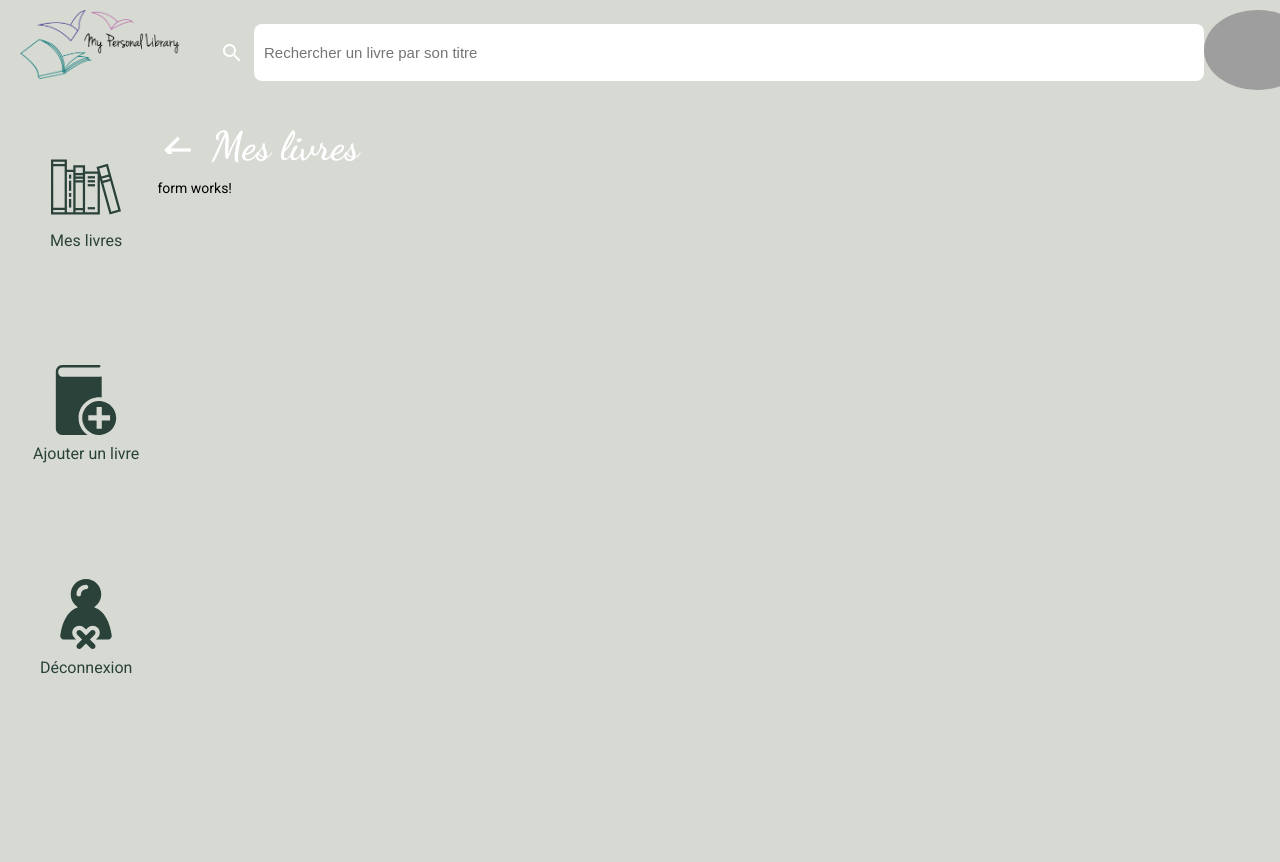
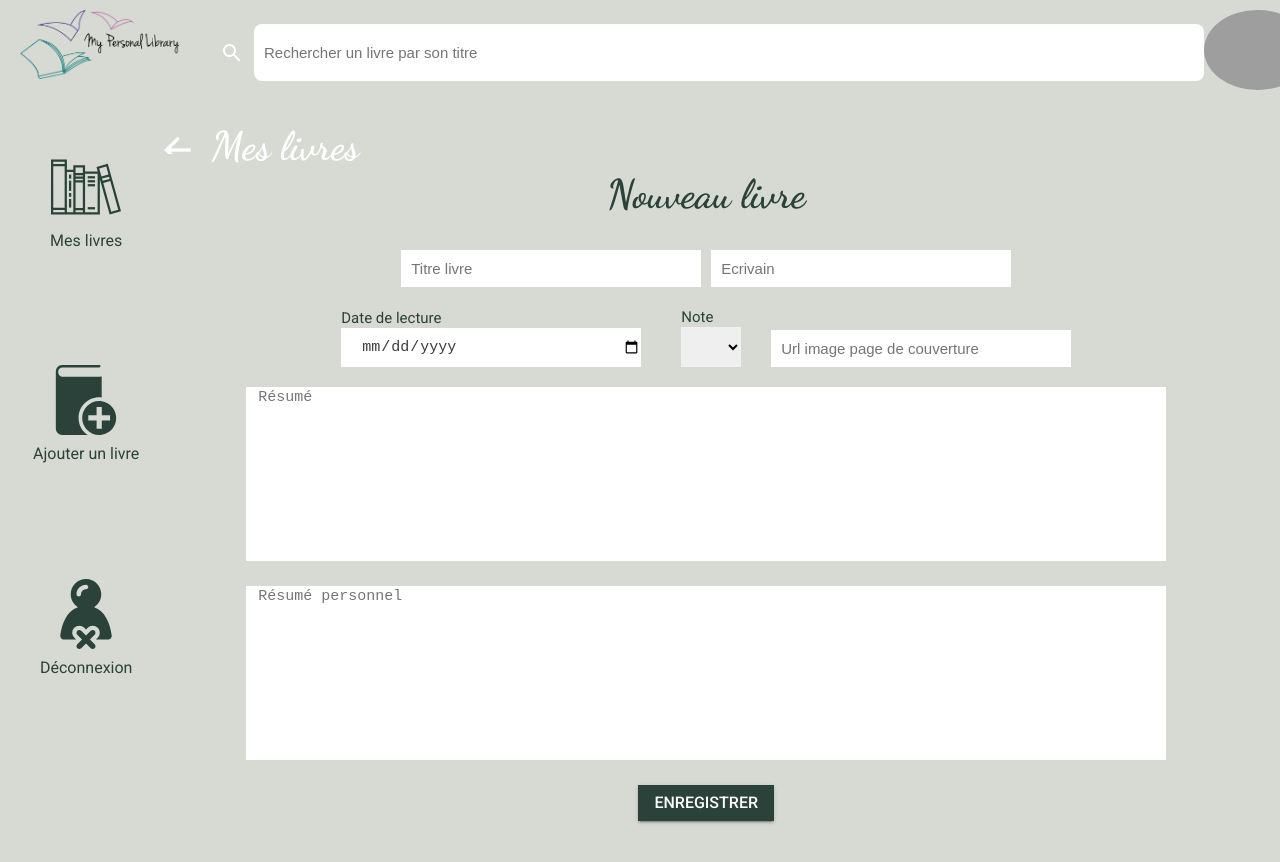
Before and after one commit to mydnac/myPersonalLibrary-app, an Angular app: page /edit-book in a window 1280 px wide. Shown: the top 862 px of the page. Before the commit the page ends 800 px from the top, so only its background shows below. Built offline with nearby package versions, Linux system fonts and the light colour scheme; grey boxes are pictures that could not be loaded.

Commit message:
feat(edit-book): form new book with errors message and CSS

```diff
--- a/src/app/pages/edit-book/form/form.component.html
+++ b/src/app/pages/edit-book/form/form.component.html
@@ -1 +1,64 @@
-<p>form works!</p>
+<div class="form">
+  <h1>Nouveau livre</h1>
+  <form (ngSubmit)="myForm.valid && onSubmit()" #myForm="ngForm">
+
+    <div class="first-flex">
+      <div>
+        <input class="input-title" type="text" name="title" placeholder="Titre livre" [(ngModel)]="book.title" required
+          #title='ngModel'>
+        <div class="errorMessage" *ngIf="title.errors?.required && myForm.submitted">Un titre est requis</div>
+      </div>
+
+      <div>
+        <input class="input-writer" type="text" name="writer" placeholder="Ecrivain">
+        <!-- <div class="errorMessage" *ngIf="writer.errors?.required && myForm.submitted">Le nom de l'écrivain est requis
+        </div> -->
+      </div>
+    </div>
+
+    <div class="second-flex">
+      <div class="reading-date">
+        <label class="label" for="date">Date de lecture</label>
+        <input class="input-date" type="date" name="date" [(ngModel)]="book.readingDate" required #date='ngModel'>
+        <div class="errorMessage" *ngIf="date.errors?.required && myForm.submitted">Une date de lecture est requise
+        </div>
+      </div>
+
+      <div class="rating">
+        <label for="rating">Note</label>
+        <select [(ngModel)]="book.rating" name="rating" id="rating" required #rating='ngModel'>
+          <option value="1">1</option>
+          <option value="2">2</option>
+          <option value="3">3</option>
+          <option value="4">4</option>
+          <option value="5">5</option>
+        </select>
+        <div class="errorMessage" *ngIf="rating.errors?.required && myForm.submitted">Une note est requise</div>
+      </div>
+
+      <div>
+        <input class="input-img" type="text" name="img" [(ngModel)]="book.img"
+          placeholder="Url image page de couverture" required #img='ngModel'>
+        <div class="errorMessage" *ngIf="img.errors?.required && myForm.submitted">Une page de couverture est requise
+        </div>
+      </div>
+    </div>
+
+    <div class="input-summary">
+      <textarea rows="10" cols="100" name="summary" [(ngModel)]="book.summary" #summary='ngModel' required
+        placeholder="Résumé"></textarea>
+      <div class="errorMessage" *ngIf="summary.errors?.required && myForm.submitted">Un résumé est requis</div>
+    </div>
+
+    <div class="input-personal-summary">
+      <textarea rows="10" cols="100" name="personalSummary" [(ngModel)]="book.personalSummary"
+        #personalSummary='ngModel' required placeholder="Résumé personnel"></textarea>
+      <div class="errorMessage" *ngIf="personalSummary.errors?.required && myForm.submitted">Un résumé personnel est
+        requis</div>
+    </div>
+    <div class="button">
+      <button mat-raised-button color="primary">ENREGISTRER</button>
+    </div>
+  </form>
+
+</div>
--- a/src/app/pages/edit-book/form/form.component.scss
+++ b/src/app/pages/edit-book/form/form.component.scss
@@ -0,0 +1,97 @@
+.form {
+  display: flex;
+  flex-direction: column;
+  align-items: center;
+}
+
+h1 {
+  color: var(--secondary-color);
+  font-family: "Dancing Script", "Roboto", cursive;
+  font-size: 40px;
+  margin-bottom: 40px;
+}
+
+input {
+  padding: 10px 0px;
+  width: 300px;
+  border: none;
+  font-size: 15px;
+  text-indent: 10px;
+  color: rgb(59, 59, 59);
+}
+
+label {
+  color: var(--secondary-color);
+  font-size: 15px;
+}
+
+select {
+  font-size: 15px;
+  height: 40px;
+  width: 60px;
+  border: none;
+}
+
+textarea {
+  border: none;
+  text-indent: 10px;
+  font-size: 15px;
+  resize: none;
+}
+
+input[type="text"]:focus,
+input[type="date"]:focus,
+textarea:focus {
+  outline: none;
+}
+
+.first-flex {
+  display: flex;
+  justify-content: center;
+  margin-bottom: 20px;
+
+}
+
+.second-flex {
+  display: flex;
+  justify-content: center;
+  align-items: flex-end;
+  margin-bottom: 20px;
+}
+
+.rating {
+  display: flex;
+  flex-direction: column;
+  margin: 0px 30px;
+}
+
+.reading-date {
+  display: flex;
+  flex-direction: column;
+  margin-right: 10px;
+}
+
+.input-summary {
+  margin-bottom: 20px;
+}
+
+.input-title {
+  margin-right: 10px;
+}
+
+.mat-raised-button.mat-primary {
+  background-color: var(--secondary-color);
+  font-size: 16px;
+  margin: 20px 0px;
+  border-radius: 0;
+}
+
+.button {
+  display: flex;
+  justify-content: center;
+}
+
+.errorMessage {
+  font-size: smaller;
+  color: red;
+}
--- a/src/app/pages/edit-book/form/form.component.ts
+++ b/src/app/pages/edit-book/form/form.component.ts
@@ -1,4 +1,6 @@
-import { Component, OnInit } from '@angular/core';
+import { Component, OnInit, Output, EventEmitter } from '@angular/core';
+import { Book } from '../../../shared/models/book';
+import { Router } from '@angular/router';
 
 @Component({
   selector: 'mpl-form',
@@ -7,9 +9,20 @@ import { Component, OnInit } from '@angular/core';
 })
 export class FormComponent implements OnInit {
 
-  constructor() { }
+  // tslint:disable-next-line: max-line-length
+  book: Book = { title: '', readingDate: new Date(), img: '', summary: '', rating: 0, personalSummary: '' };
+  @Output() addBook: EventEmitter<Book> = new EventEmitter();
+
+  constructor(private route: Router) { }
 
   ngOnInit(): void {
   }
 
+  onSubmit() {
+    this.addBook.emit(this.book);
+    console.log(this.book);
+    this.route.navigateByUrl('/list-books');
+  }
+
+
 }
```
